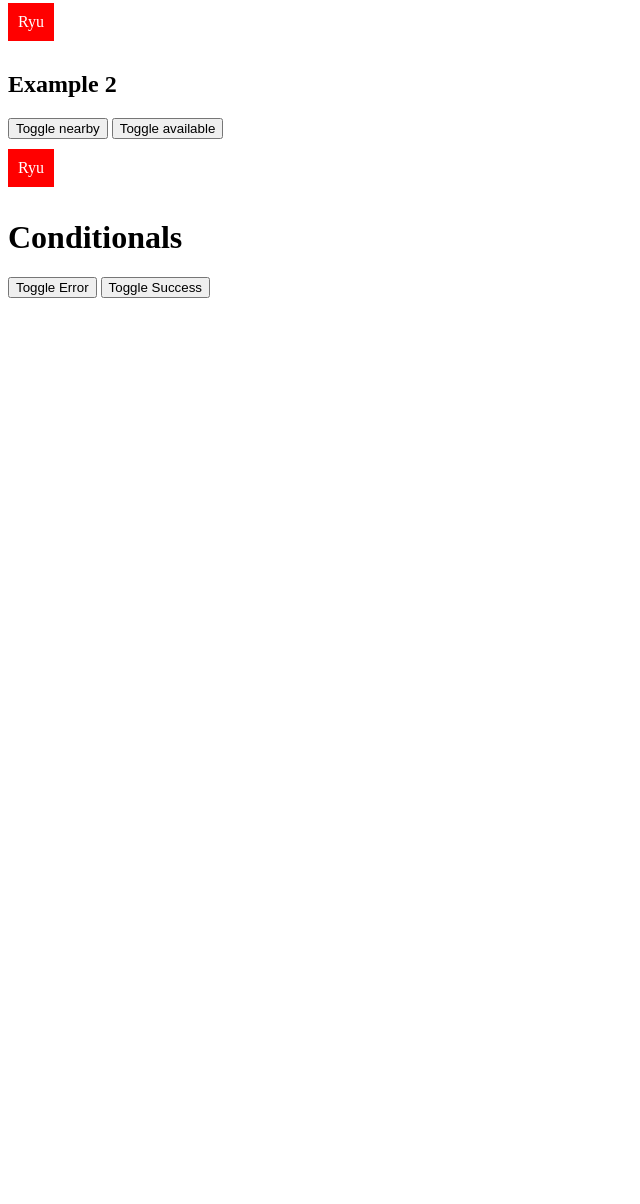
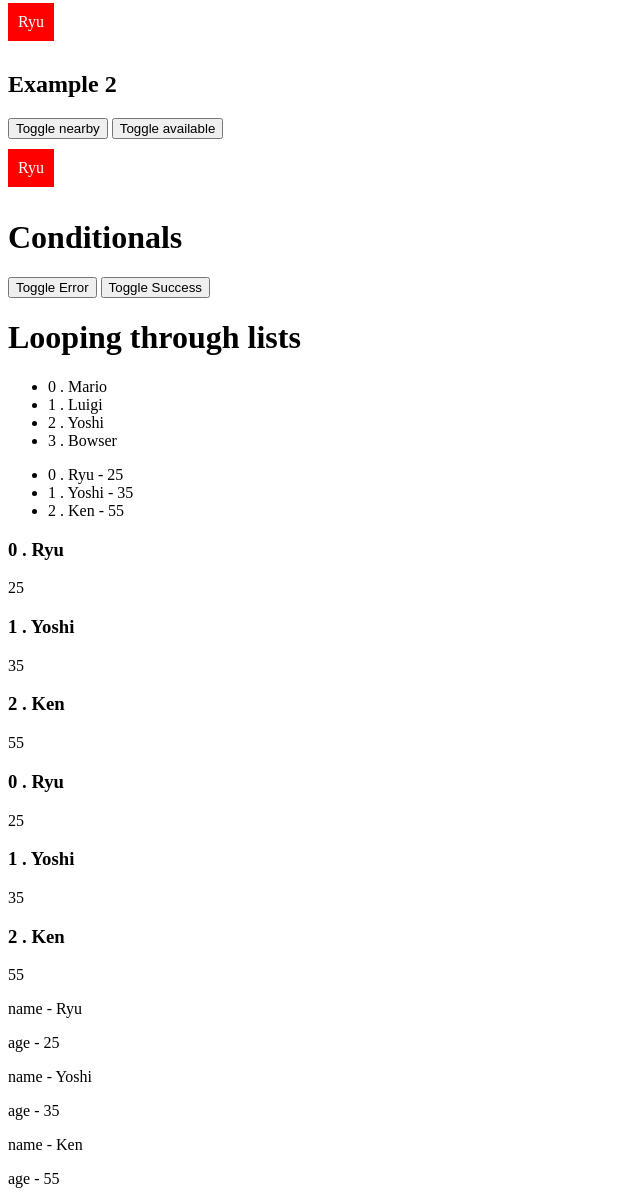
Before and after one commit to goseeya/Vue.js-app, a website: page index.html in a window 1280 px wide. Shown: the part 1306-2510 px from the top of the page, without its empty margins (0-640 px from the left). Before the commit the page ends 1612 px from the top, so only its background shows below. Drawn offline with nearby package versions, Linux system fonts and the light colour scheme.

Commit message:
Looping through lists

```diff
--- a/app.js
+++ b/app.js
@@ -19,7 +19,14 @@ new Vue({
 
 
         error: false,
-        success: false
+        success: false,
+
+        characters:['Mario','Luigi','Yoshi','Bowser'],
+        ninjas: [
+            { name:'Ryu', age:25 },
+            { name:'Yoshi', age:35 },
+            { name: 'Ken', age:55 }
+        ]
     },
     methods: {
         greet: function(time){
--- a/index.html
+++ b/index.html
@@ -63,7 +63,30 @@
             <p v-else-if="success">Whooo, success :)</p> -->
             <p v-show="error">There has been an error</p>
             <p v-show="success">Whooo, success :)</p>
+
+
+            <h1>Looping through lists</h1>
+            <ul>
+                <li v-for="(character, index) in characters">{{ index }} . {{ character }}</li>
+            </ul>
+            <ul>
+                <li v-for="(ninja, index) in ninjas">{{ index }} . {{ ninja.name }} - {{ ninja.age }}</li>
+            </ul>
+            <div v-for="(ninja, index) in ninjas">
+                <h3>{{ index }} . {{ ninja.name }}</h3>
+                <p>{{ ninja.age }}</p>
+            </div>
+            <template v-for="(ninja, index) in ninjas">
+                <h3>{{ index }} . {{ ninja.name }}</h3>
+                <p>{{ ninja.age }}</p>
+            </template>
+            <template v-for="ninja in ninjas">
+                <div v-for="(val,key) in ninja">
+                    <p>{{ key }} - {{ val }}</p>
+                </div>
+            </template>
         </div>
+
 
         <script src="app.js"></script>
     </body>
```
